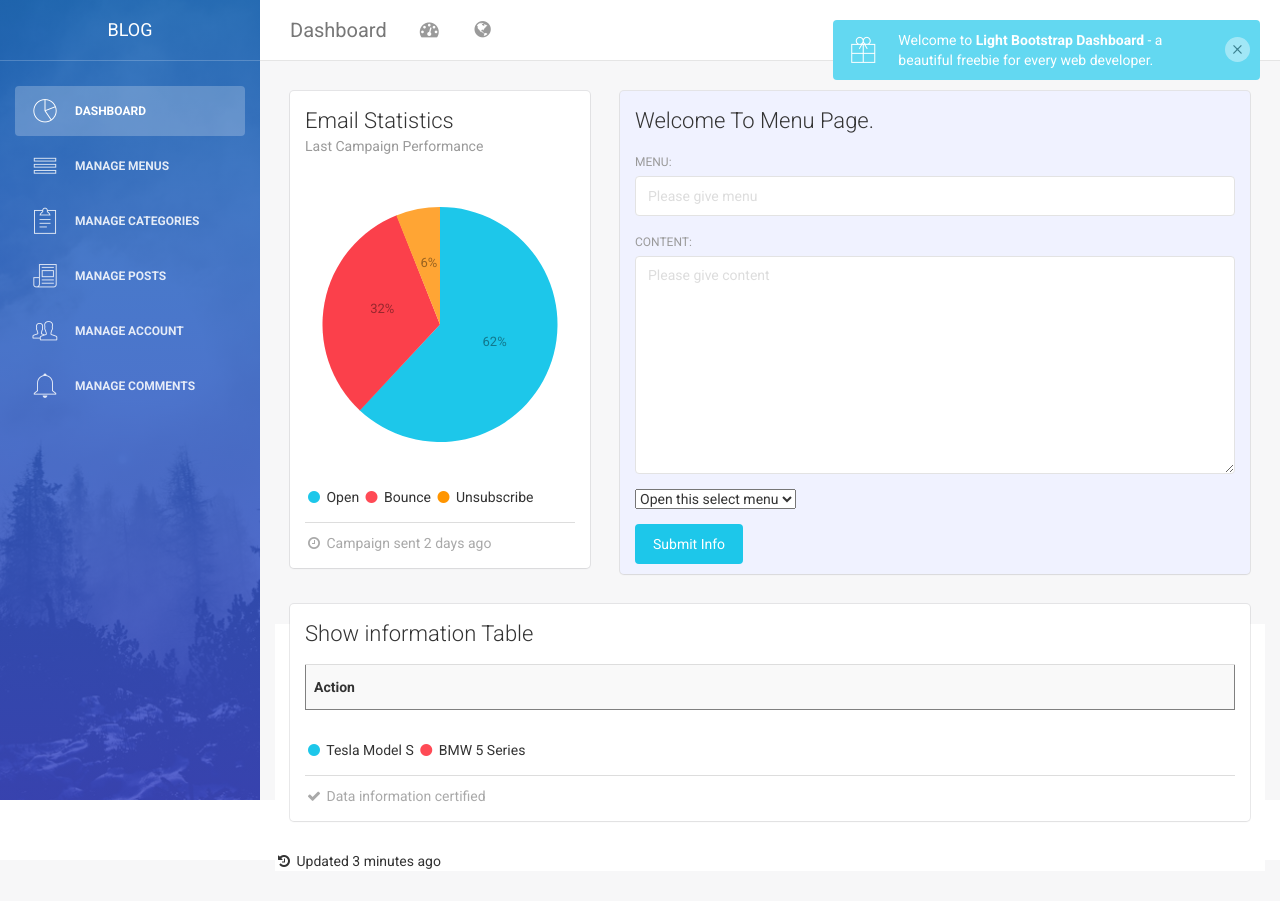
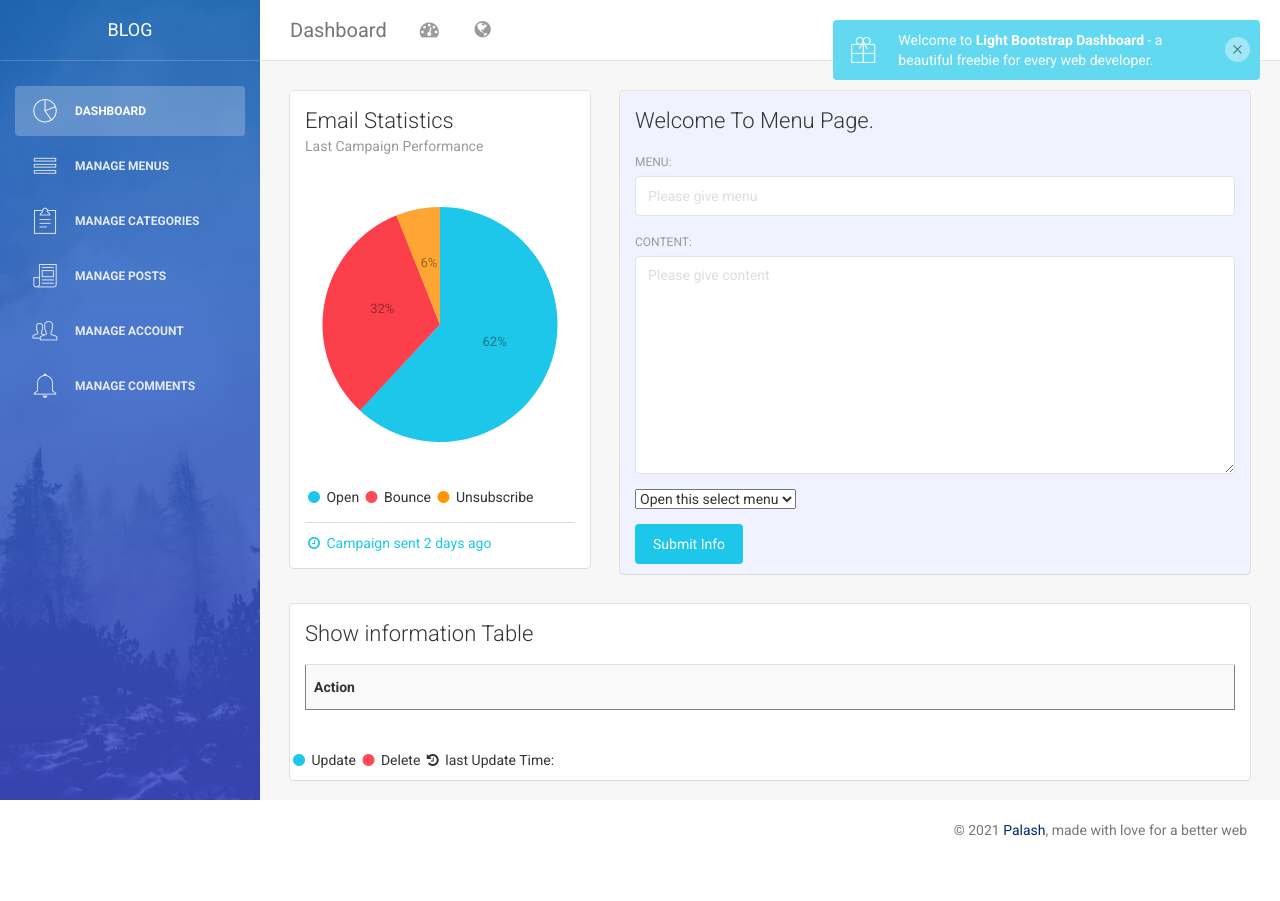
Before and after one commit to palashkumardas/blog, a PHP site: page /admin/menus.php in a window 1280 px wide. After the commit the page ends 837 px from the top, so only its background shows below. Run offline with PHP 8.4, Linux system fonts and the light colour scheme; data that the repository does not hold is empty; some libraries are stand-ins or nearby versions.

Commit message:
confirm table

```diff
--- a/admin/assets/css/light-bootstrap-dashboard.css
+++ b/admin/assets/css/light-bootstrap-dashboard.css
@@ -2305,7 +2305,7 @@ fieldset[disabled] .btn-neutral.active {
 }
 
 .card .stats {
-    color: #a9a9a9;
+    color: #1dc7ea;
 }
 
 .card .footer div {
--- a/admin/footer.php
+++ b/admin/footer.php
@@ -1,8 +1,5 @@
 <div class="footer">
-                                    <hr>
-                                    <div class="stats">
-                                        <i class="fa fa-history"></i> Updated 3 minutes ago
-                                    </div>
+
                                 </div>
                             </div>
                         </div>
--- a/admin/include/functions.php
+++ b/admin/include/functions.php
@@ -53,7 +53,7 @@
       foreach ($row as $val) {
         $table.="<td>$val</td>";
       }
-        $table.="<td><a href=\"edit.php?id=$row[id]\" class=\"btn btn-info\">edit</a>|| <a href=\"delete.php?id=$row[id]\" class=\"btn btn-danger\">Delete</a> </td>";
+        $table.="<td><a href=\"edit.php?id=$row[id]\" class=\"btn btn-info btn-fill pull-center\">edit</a>|| <a href=\"delete.php?id=$row[id]\" class=\"btn btn-danger btn-fill pull-center\">Delete</a> </td>";
         $table.="</tr>";
     }
 
--- a/admin/menus.php
+++ b/admin/menus.php
@@ -50,9 +50,9 @@ include ('navbar.php');
                                     <textarea name="content" class="form-control"  name="content" cols="30" rows="10" placeholder="Please give content" required></textarea>
                                 </div>
                                 <div class="form-group">
-                                <select class="form-select" name="status" required>
-                                    <option selected>Open this select menu</option>
-                                    <option value="1">Active</option>
+                                <select class="form-select" name="status">
+                                    <option selected >Open this select menu</option>
+                                    <option value="1" >Active</option>
                                     <option value="2">Inactive</option>
                                 </select>
                                 </div>
@@ -78,15 +78,14 @@ include ('navbar.php');
                                 <?php
 		                            echo $obj->getTable("menus","*","1","table table-striped table-hover");
 	                            ?>
+                                </div>
                                 <!-- end  table -->
                                 <div class="footer">
                                     <div class="legend">
-                                        <i class="fa fa-circle text-info"></i> Tesla Model S
-                                        <i class="fa fa-circle text-danger"></i> BMW 5 Series
-                                    </div>
-                                    <hr>
-                                    <div class="stats">
-                                        <i class="fa fa-check"></i> Data information certified
+                                        <i class="fa fa-circle text-info"></i> Update
+                                        <i class="fa fa-circle text-danger"></i> Delete
+                                        <i class="fa fa-history"></i> last Update Time: <?php ?>
+
                                     </div>
                                 </div>
                             </div>
```
Also changed, not shown: admin/delete.php (added, +28 -0 lines), admin/edit.php (added, +28 -0 lines).
